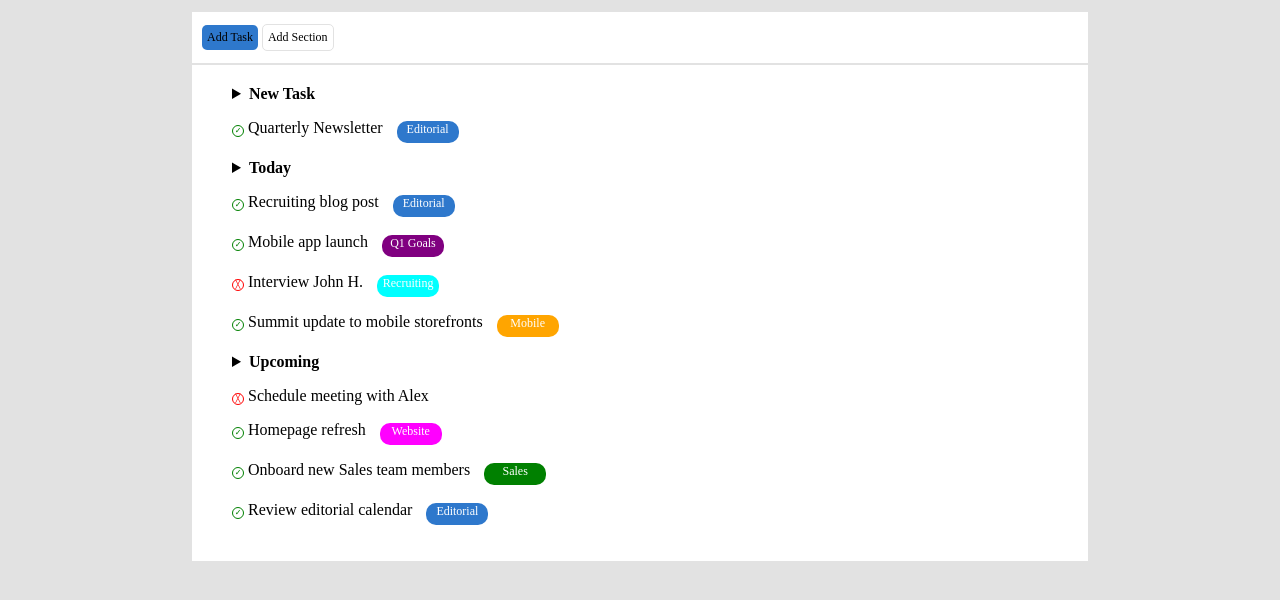
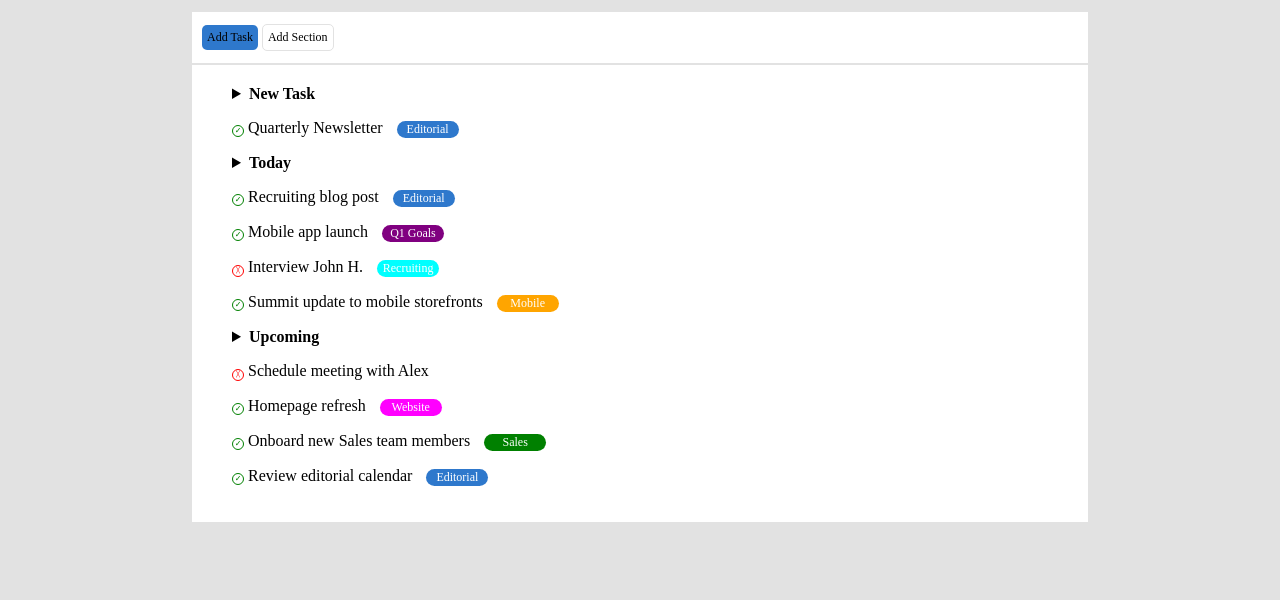
Before and after one commit to Ahurricaneeos/html-css-tobolist, a plain HTML site: page index.html in a window 1280 px wide. Shown: the part 62-662 px from the top of the page. Drawn offline with Linux system fonts and the light colour scheme.

Commit message:
Added style adjustment

```diff
--- a/css/style.css
+++ b/css/style.css
@@ -91,7 +91,6 @@
 
 .contenitors {
     width: 60px;
-    height: 20px;
     display: inline-block;
     border-radius: 10px;
     margin-left: 10px;
@@ -109,7 +108,7 @@
 }
 
 .cross-text {
-    font-size: 8px;
+    font-size: 6px;
     color: red;
     text-align: center;
 }
```
